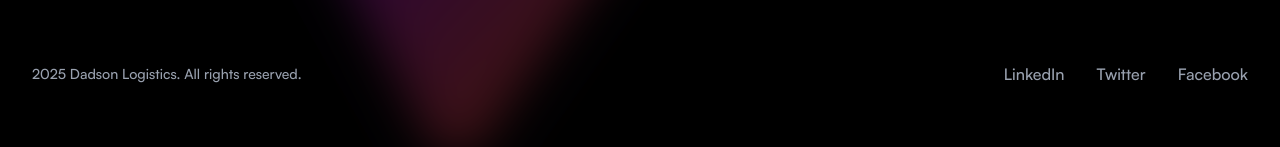
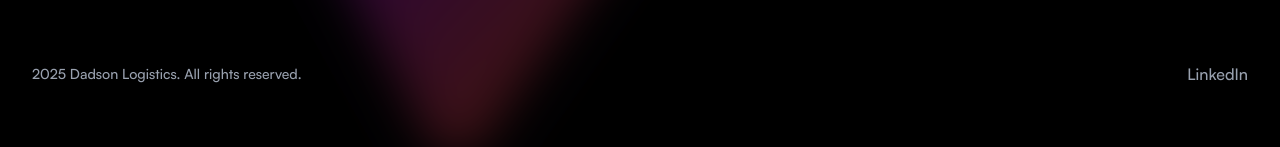
Before and after one commit to Beta-Factory-Dataworks-APAC/dadson-website, a Next.js app: page /services in a window 1280 px wide. Shown: the part 5242-5389 px from the top of the page. Built offline with nearby package versions, Linux system fonts and the light colour scheme; a web font is replaced by a local one.

Commit message:
refactor: keep only LinkedIn in social media links

```diff
--- a/src/app/services/page.tsx
+++ b/src/app/services/page.tsx
@@ -403,8 +403,6 @@ export default function ServicesPage() {
 
           <div className={styles.socialLinks}>
             <div className={styles.socialLink}>Linkedin</div>
-            <div className={styles.socialLink}>Twitter</div>
-            <div className={styles.socialLink}>Facebook</div>
           </div>
         </div>
       </div>
--- a/src/components/Footer.tsx
+++ b/src/components/Footer.tsx
@@ -225,14 +225,8 @@ const Footer = () => {
 
             {/* Social media links */}
             <div className="flex gap-6 md:gap-8">
-              <a href="#" className="text-sm md:text-base text-gray-400 hover:text-white transition-colors duration-300">
+              <a href="https://www.linkedin.com/company/dadson-logistics" className="text-sm md:text-base text-gray-400 hover:text-white transition-colors duration-300">
                 LinkedIn
-              </a>
-              <a href="#" className="text-sm md:text-base text-gray-400 hover:text-white transition-colors duration-300">
-                Twitter
-              </a>
-              <a href="#" className="text-sm md:text-base text-gray-400 hover:text-white transition-colors duration-300">
-                Facebook
               </a>
             </div>
           </div>
```
